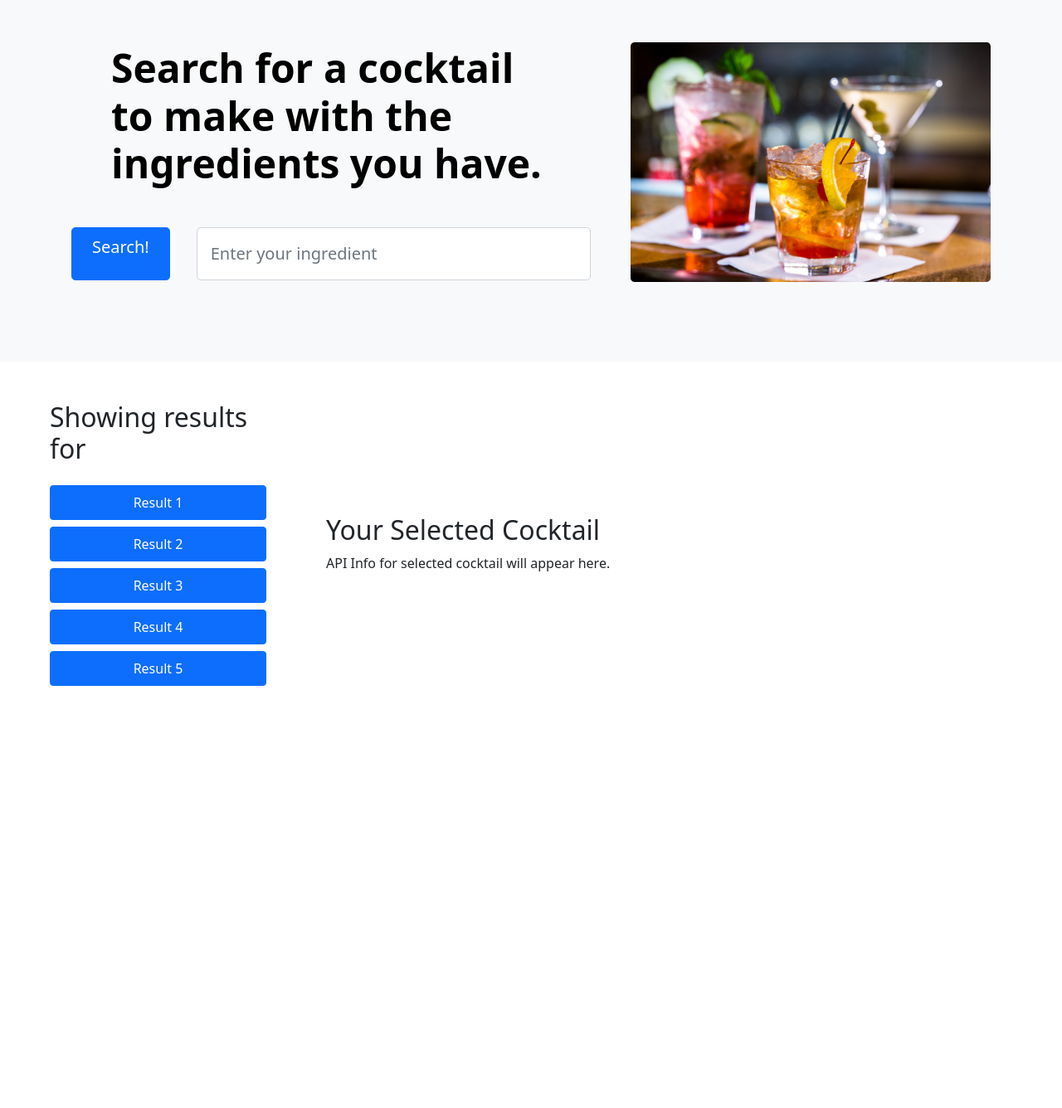
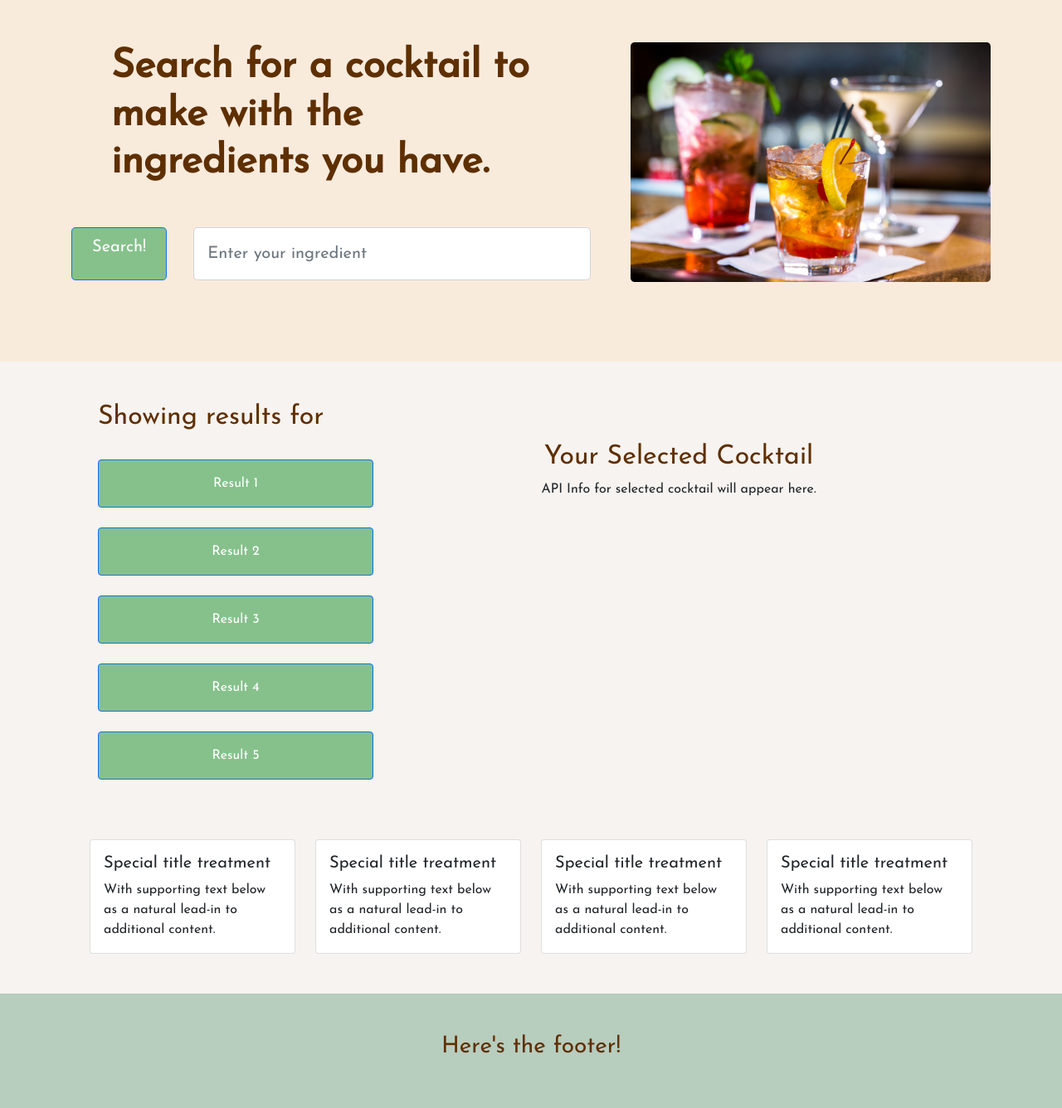
Before and after one commit to MG1919/boozeHound, a plain HTML site: page index.html in a window 1280 px wide. Shown: the part 221-1557 px from the top of the page at 83% size. Before the commit the page ends 1112 px from the top, so only its background shows below. Drawn offline with nearby package versions, Linux system fonts and the light colour scheme.

Commit message:
added card section, footer, font, and color styling

```diff
--- a/assets/css/style.css
+++ b/assets/css/style.css
@@ -0,0 +1,50 @@
+:root {
+  --dark-brown: #5e2f00;
+  --med-brown: #f9ebdc;
+  --light: #f6f3f0;
+  --med-green: #b7cdbe;
+  --deep-green: #86c18c;
+}
+
+body {
+  font-family: "Josefin Sans", sans-serif;
+  background-color: var(--light);
+}
+
+.navbar {
+  background-color: var(--med-green);
+}
+
+.header {
+  background-color: var(--med-brown);
+}
+
+.header h1 {
+  color: var(--dark-brown);
+}
+
+.btn-primary {
+  background-color: var(--deep-green);
+}
+
+.cocktail h2 {
+  color: var(--dark-brown);
+}
+
+#text-logo {
+  width: 25vw;
+  min-height: 7vh;
+  min-width: 20vh;
+}
+
+#pic-logo {
+  margin-left: 5vw;
+}
+
+.footer {
+  background-color: var(--med-green);
+}
+
+.footer h3 {
+  color: var(--dark-brown);
+}
--- a/index.html
+++ b/index.html
@@ -9,20 +9,41 @@
       href="https://cdn.jsdelivr.net/npm/bootstrap@5.1.3/dist/css/bootstrap.min.css"
     />
     <link rel="stylesheet" href="./assets/css/style.css" />
-    <link rel="apple-touch-icon" sizes="180x180" href="./assets/images/apple-touch-icon.png">
-    <link rel="icon" type="image/png" sizes="32x32" href="./assets/images/favicon-32x32.png">
-    <link rel="icon" type="image/png" sizes="16x16" href="./assets/images/favicon-16x16.png">
-    <link rel="manifest" href="./assets/images/site.webmanifest">
+    <link
+      rel="apple-touch-icon"
+      sizes="180x180"
+      href="./assets/images/apple-touch-icon.png"
+    />
+    <link
+      rel="icon"
+      type="image/png"
+      sizes="32x32"
+      href="./assets/images/favicon-32x32.png"
+    />
+    <link
+      rel="icon"
+      type="image/png"
+      sizes="16x16"
+      href="./assets/images/favicon-16x16.png"
+    />
+    <link rel="manifest" href="./assets/images/site.webmanifest" />
+    <link rel="preconnect" href="https://fonts.googleapis.com" />
+    <link rel="preconnect" href="https://fonts.gstatic.com" crossorigin />
+    <link
+      href="https://fonts.googleapis.com/css2?family=Josefin+Sans:ital,wght@0,400;1,700&display=swap"
+      rel="stylesheet"
+    />
     <title>Boozehound</title>
   </head>
   <body>
     <!-- nav bar with logo image right and left -->
-    <nav class="navbar bg-light">
+    <nav class="navbar">
       <div class="container-fluid">
         <div class="d-flex">
           <a class="navbar-brand logo" href="#">
             <img
               src="assets/images/Boozehound Logo.png"
+              id="pic-logo"
               alt="Boozehound cartoon drinking dog"
               width="150"
               height="150"
@@ -30,49 +51,76 @@
           </a>
           <img
             src="./assets/images/boozehound text logo.png"
+            id="text-logo"
             class="position-absolute top-50 end-0 translate-middle-y"
             alt="Boozehound Cocktail Finder text logo"
-            width="300"
           />
         </div>
       </div>
     </nav>
     <!-- header with search bar, placeholder drink image, general message of the site -->
-    <header class="bg-light py-5">
+    <header class="py-5 header">
       <div class="container px-3">
         <div class="row gx-5 align-items-center justify-content-center">
           <div class="col-lg-8 col-xl-7 col-xxl-6">
             <div class="my-5 text-center text-lg-start">
-                        <h1 class="display-5 fw-bolder text-black m-5">Search for a cocktail to make with the ingredients you have.</h1>
-                        <div class="d-grid gap-3 d-sm-flex justify-content-sm-center justify-content-xl-start">
-                            <a class="btn btn-primary btn-lg px-4 me-sm-3" href="#features">Search!</a>
-                            <input class="py-3 form-control form-control-lg" type="text" placeholder="Enter your ingredient">
+              <h1 class="display-5 fw-bolder m-5">
+                Search for a cocktail to make with the ingredients you have.
+              </h1>
+              <div
+                class="d-grid gap-3 d-sm-flex justify-content-sm-center justify-content-xl-start"
+              >
+                <a class="btn btn-primary btn-lg px-4 me-sm-3" href="#features"
+                  >Search!</a
+                >
+                <input
+                  class="py-3 form-control form-control-lg"
+                  type="text"
+                  placeholder="Enter your ingredient"
+                />
               </div>
             </div>
           </div>
-            <div class="col-xl-5 col-xxl-6 d-none d-xl-block"><img class="img-fluid rounded-3 my-5" src="./assets/images/Untitled design.png" alt="Three cocktails on a table." /></div>
+          <div class="col-xl-5 col-xxl-6 d-none d-xl-block">
+            <img
+              class="img-fluid rounded-3 my-5"
+              src="./assets/images/Untitled design.png"
+              alt="Three cocktails on a table."
+            />
+          </div>
         </div>
       </div>
     </header>
-
-    </main>
-    <section>
+    <main>
+      <section class="cocktail">
         <!-- The cocktail DB API results -->
-        <div class="container m-5">
-            <div class="row align-items-center justify-content-center">
-                <div class="col-12 col-md-6 col-lg-3">
+        <div
+          class="container my-5 px-5 align-items-center justify-content-center"
+        >
+          <div class="row">
+            <div class="col-12 col-md-6 col-lg-4">
               <h2>Showing results for</h2>
               <div class="d-grid gap-2 mx-auto py-3">
                 <!-- I think these will be dynamically created with JS, but they are here to visualize for now -->
-                        <button class="btn btn-primary py-2" type="button">Result 1</button>
-                        <button class="btn btn-primary py-2" type="button">Result 2</button>
-                        <button class="btn btn-primary py-2" type="button">Result 3</button>
-                        <button class="btn btn-primary py-2" type="button">Result 4</button>
-                        <button class="btn btn-primary py-2" type="button">Result 5</button>
+                <button class="btn btn-primary my-2 py-3" type="button">
+                  Result 1
+                </button>
+                <button class="btn btn-primary my-2 py-3" type="button">
+                  Result 2
+                </button>
+                <button class="btn btn-primary my-2 py-3" type="button">
+                  Result 3
+                </button>
+                <button class="btn btn-primary my-2 py-3" type="button">
+                  Result 4
+                </button>
+                <button class="btn btn-primary my-2 py-3" type="button">
+                  Result 5
+                </button>
               </div>
             </div>
-                <div class="col-12 col-md-6 col-lg-9">
-                    <div class="text-align-center p-5">
+            <div class="col-12 col-md-6 col-lg-8">
+              <div class="text-center p-5">
                 <h2>Your Selected Cocktail</h2>
                 <p>API Info for selected cocktail will appear here.</p>
               </div>
@@ -80,6 +128,59 @@
           </div>
         </div>
       </section>
+      <section class="mx-5">
+        <!-- cards to store youtube api results for cocktail search keyword -->
+        <div class="row mx-5 my-5">
+          <div class="col-12 col-md-6 col-lg-3">
+            <div class="card">
+              <div class="card-body">
+                <h5 class="card-title">Special title treatment</h5>
+                <p class="card-text">
+                  With supporting text below as a natural lead-in to additional
+                  content.
+                </p>
+              </div>
+            </div>
+          </div>
+          <div class="col-12 col-md-6 col-lg-3">
+            <div class="card">
+              <div class="card-body">
+                <h5 class="card-title">Special title treatment</h5>
+                <p class="card-text">
+                  With supporting text below as a natural lead-in to additional
+                  content.
+                </p>
+              </div>
+            </div>
+          </div>
+          <div class="col-12 col-md-6 col-lg-3">
+            <div class="card">
+              <div class="card-body">
+                <h5 class="card-title">Special title treatment</h5>
+                <p class="card-text">
+                  With supporting text below as a natural lead-in to additional
+                  content.
+                </p>
+              </div>
+            </div>
+          </div>
+          <div class="col-12 col-md-6 col-lg-3">
+            <div class="card">
+              <div class="card-body">
+                <h5 class="card-title">Special title treatment</h5>
+                <p class="card-text">
+                  With supporting text below as a natural lead-in to additional
+                  content.
+                </p>
+              </div>
+            </div>
+          </div>
+        </div>
+      </section>
+    </main>
+    <footer class="container-fluid footer py-5">
+      <h3 class="text-center">Here's the footer!</h3>
+    </footer>
     <script src="https://code.jquery.com/jquery-3.5.1.min.js"></script>
     <script src="./assets/js/script.js"></script>
   </body>
```
Lines whose indentation alone changed are shown as unchanged.
